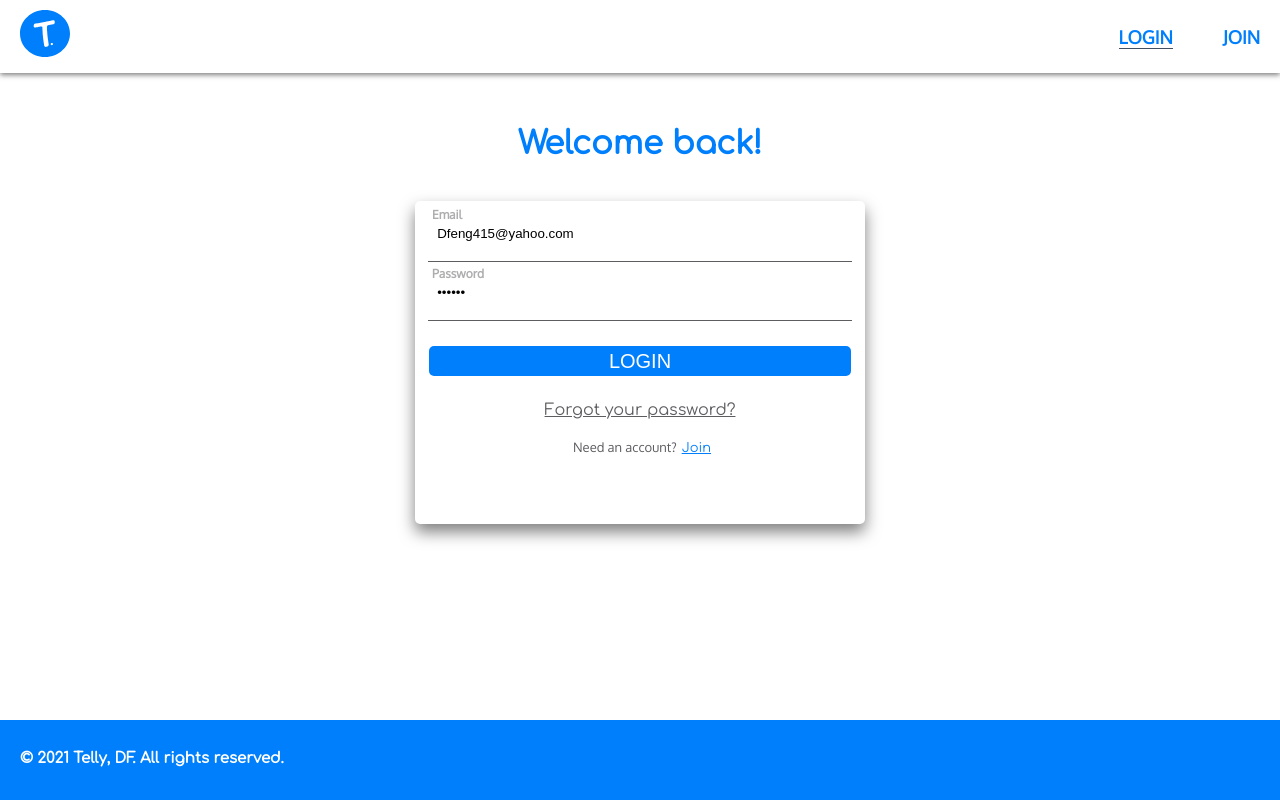
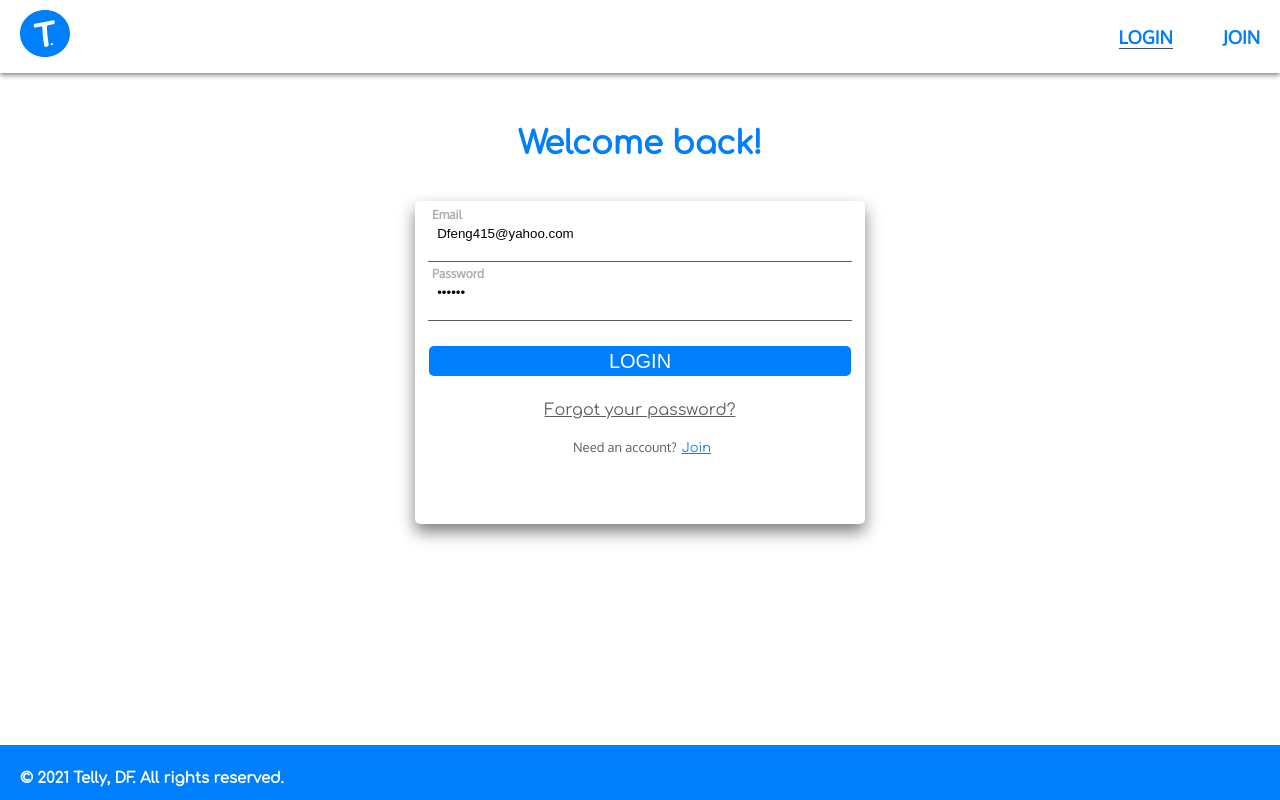
Before and after one commit to FengDenny/Telly, a React (Create React App) app in the folder client/: page /login in a window 1280 px wide. Built offline with nearby package versions, Linux system fonts and the light colour scheme.

Commit message:
user dashboard balance/payout css

```diff
--- a/client/src/css/index.css
+++ b/client/src/css/index.css
@@ -346,6 +346,7 @@
 
 .user-dashboard-section {
   margin-top: 20px;
+  height: auto;
 }
 
 .dashboard {
@@ -358,8 +359,21 @@
   top: 58px;
   left: 21px;
 }
+
+.dashboard-balance span {
+  position: relative;
+  top: 2px;
+}
+
 .dashboard-payout {
   padding: 0 10px;
+  cursor: pointer;
+  position: relative;
+  bottom: 4px;
+}
+.dashboard-payout span {
+  position: relative;
+  bottom: 7px;
 }
 
 .dashboard-card .dasboard-user-info {
@@ -465,10 +479,10 @@
 /* Footer */
 
 .footer {
-  height: 80px;
+  height: 55px;
 }
 
 .footer-header {
   position: relative;
-  top: 30px;
+  top: 25px;
 }
```
